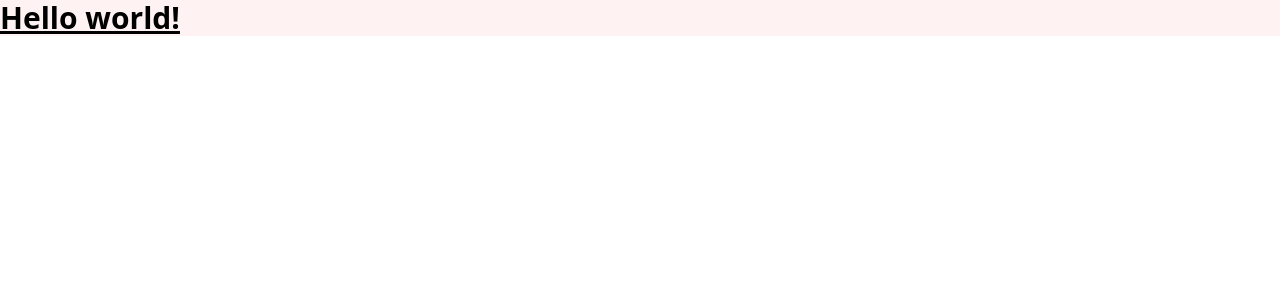
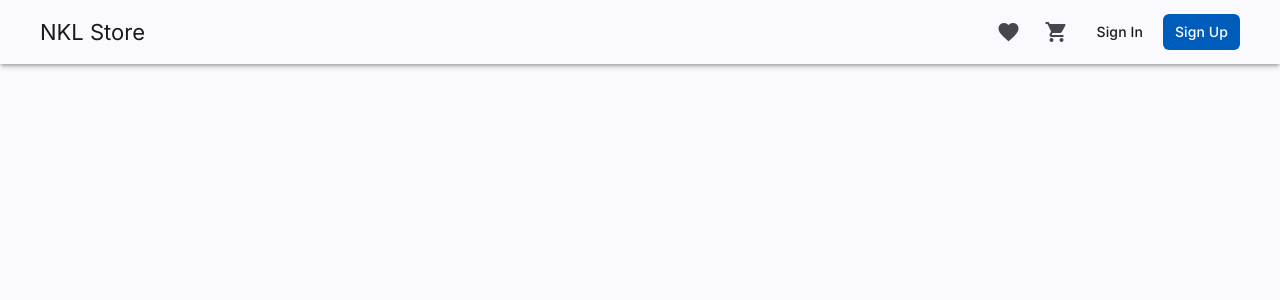
Before and after one commit to ArtemAnanev/nkl-ecommerce, an Angular app: page / in a window 1280 px wide. Shown: the top 300 px of the page. Built offline with nearby package versions, Linux system fonts and the light colour scheme.

Commit message:
added header with some buttons

```diff
--- a/angular.json
+++ b/angular.json
@@ -11,7 +11,10 @@
       "projectType": "application",
       "schematics": {
         "@schematics/angular:component": {
-          "style": "scss"
+          "style": "scss",
+          "skipTests": true,
+          "inlineTemplate": true,
+          "inlineStyle": true
         }
       },
       "root": "",
--- a/package.json
+++ b/package.json
@@ -23,10 +23,12 @@
   "private": true,
   "packageManager": "npm@11.6.1",
   "dependencies": {
+    "@angular/cdk": "^21.0.5",
     "@angular/common": "^21.0.0",
     "@angular/compiler": "^21.0.0",
     "@angular/core": "^21.0.0",
     "@angular/forms": "^21.0.0",
+    "@angular/material": "^21.0.5",
     "@angular/platform-browser": "^21.0.0",
     "@angular/router": "^21.0.0",
     "rxjs": "~7.8.0",
--- a/src/app/app.ts
+++ b/src/app/app.ts
@@ -1,10 +1,13 @@
 import {Component, signal} from '@angular/core';
+import {RouterOutlet} from "@angular/router";
+import {Header} from "./layout/header/header";
 
 @Component({
     selector: 'app-root',
-    imports: [],
+    imports: [RouterOutlet, Header],
     template: `
-        <h1 class="bg-red-50 text-3xl font-bold underline">Hello world!</h1>
+        <app-header/>
+        <router-outlet/>
     `,
     styleUrl: './app.scss'
 })
--- /dev/null
+++ b/src/app/layout/header-action/header-actions.ts
@@ -0,0 +1,24 @@
+import {Component} from '@angular/core';
+import {MatButton, MatIconButton} from "@angular/material/button";
+import {MatIcon} from "@angular/material/icon";
+
+@Component({
+    selector: 'app-header-actions',
+    imports: [MatIconButton, MatIcon, MatButton],
+    template: `
+        <div class="flex items-center gap-2">
+            <button matIconButton>
+                <mat-icon>favorite</mat-icon>
+            </button>
+            <button matIconButton>
+                <mat-icon>shopping_cart</mat-icon>
+            </button>
+            <button matButton>Sign In</button>
+            <button matButton="filled">Sign Up</button>
+        </div>
+    `,
+    styles: ``,
+})
+export class HeaderActions {
+
+}
--- /dev/null
+++ b/src/app/layout/header/header.ts
@@ -0,0 +1,21 @@
+import {Component} from '@angular/core';
+import {MatToolbar} from "@angular/material/toolbar";
+import {HeaderActions} from "../header-action/header-actions";
+
+@Component({
+    selector: 'app-header',
+    imports: [MatToolbar, HeaderActions],
+    template: `
+        <mat-toolbar class="w-full elevated py-2">
+            <div class="max-w-[1200px] mx-auto w-full flex items-center justify-between">
+                <span>NKL Store</span>
+                <app-header-actions/>
+            </div>
+        </mat-toolbar>
+
+    `,
+    styles: ``,
+})
+export class Header {
+
+}
--- a/src/index.html
+++ b/src/index.html
@@ -6,6 +6,11 @@
     <base href="/">
     <meta name="viewport" content="width=device-width, initial-scale=1">
     <link rel="icon" type="image/x-icon" href="favicon.ico">
+    <link rel="preconnect" href="https://fonts.googleapis.com">
+    <link rel="preconnect" href="https://fonts.gstatic.com" crossorigin>
+    <link href="https://fonts.googleapis.com/css2?family=Inter:ital,opsz,wght@0,14..32,100..900;1,14..32,100..900&display=swap"
+          rel="stylesheet">
+    <link href="https://fonts.googleapis.com/icon?family=Material+Icons" rel="stylesheet">
 </head>
 <body>
 <app-root></app-root>
--- a/src/styles.scss
+++ b/src/styles.scss
@@ -1,2 +1,164 @@
-/* You can add global styles to this file, and also import other style files */
-@use "tailwindcss";
+@use '@angular/material' as mat;
+@use 'tailwindcss';
+
+html {
+  @include mat.theme(
+                  (
+                          color: (
+                                  primary: mat.$azure-palette,
+                                  tertiary: mat.$blue-palette,
+                          ),
+                          typography: (
+                                  plain-family: 'Inter',
+                                  brand-family: 'Inter',
+                                  bold-weight: 600,
+                                  medium-weight: 500,
+                                  regular-weight: 400,
+                          ),
+                          density: 0,
+                  )
+  );
+}
+
+body {
+  color-scheme: light;
+  background-color: var(--mat-sys-surface);
+  color: var(--mat-sys-on-surface);
+  font: var(--mat-sys-body-medium);
+  margin: 0;
+  @include mat.dialog-overrides((container-shape: 6px,)
+  );
+
+  --mat-sys-body-large-size: 0.875rem;
+}
+
+html,
+body {
+  height: 100%;
+}
+
+body {
+  margin: 0;
+  font-family: 'Inter',
+  -apple-system,
+  BlinkMacSystemFont,
+  'Segoe UI',
+  sans-serif;
+}
+
+.elevated {
+  box-shadow: var(--mat-sys-level2);
+}
+
+button[matButton] {
+  @include mat.button-overrides(
+                  (
+                          filled-container-shape: 6px,
+                          outlined-container-shape: 6px,
+                          text-container-shape: 6px,
+                          protected-container-shape: 6px,
+                          tonal-container-shape: 6px,
+                          filled-horizontal-padding: 12px,
+                          outlined-horizontal-padding: 12px,
+                          text-horizontal-padding: 12px,
+                          protected-horizontal-padding: 12px,
+                          tonal-horizontal-padding: 12px,
+                          filled-icon-spacing: 0px,
+                          filled-icon-offset: 1px,
+                          filled-container-height: 36px,
+                          outlined-container-height: 36px,
+                          text-container-height: 36px,
+                          protected-container-height: 36px,
+                          tonal-container-height: 36px,
+                  )
+  );
+}
+
+button[matButton='outlined'].danger {
+  @include mat.button-overrides(
+                  (
+                          outlined-label-text-color: var(--mat-sys-error),
+                          outlined-outline-color: var(--mat-sys-error),
+                          outlined-state-layer-color: var(--mat-sys-error),
+                  )
+  );
+}
+
+button[matIconButton] {
+  @include mat.icon-button-overrides(
+                  (
+                          container-shape: 6px,
+                  )
+  );
+}
+
+button[matIconButton].danger {
+  @include mat.icon-button-overrides(
+                  (
+                          icon-color: var(--mat-sys-error),
+                          state-layer-color: var(--mat-sys-error),
+                  )
+  );
+}
+
+button[matIconButton].small {
+  @include mat.icon-button-overrides(
+                  (
+                          icon-size: 24px,
+                          touch-target-size: 28px,
+                          state-layer-size: 28px,
+                  )
+  );
+}
+
+mat-icon.small {
+  font-size: 20px;
+  width: 20px;
+  height: 20px;
+}
+
+.danger {
+  color: var(--mat-sys-error);
+}
+
+mat-form-field {
+  @include mat.theme(
+                  (
+                          density: -4,
+                  )
+  );
+
+  width: 100%;
+}
+
+mat-sidenav {
+  @include mat.sidenav-overrides(
+                  (
+                          container-width: 250px,
+                          container-shape: 0px,
+                          container-background-color: white,
+                          container-divider-color: var(--mat-sys-outline-variant),
+                  )
+  );
+
+  @include mat.list-overrides(
+                  (
+                          active-indicator-color: var(--mat-sys-primary),
+                          active-indicator-shape: 6px,
+                          list-item-one-line-container-height: 40px,
+                          list-item-label-text-color: red,
+                  )
+  );
+}
+
+// Style to fix the weird border with angular material + tailwindcss
+.mdc-notched-outline__notch {
+  border-right: none !important;
+}
+
+//Responsive grid
+.responsive-grid {
+  display: grid;
+  grid-template-columns: repeat(auto-fill, minmax(270px, 1fr));
+  gap: 1rem;
+}
--- a/tsconfig.json
+++ b/tsconfig.json
@@ -19,7 +19,7 @@
     "enableI18nLegacyMessageIdFormat": false,
     "strictInjectionParameters": true,
     "strictInputAccessModifiers": true,
-    "strictTemplates": true
+    "strictTemplates": true,
   },
   "files": [],
   "references": [
```
Also changed, not shown: 1 other file (tests, documents, lock files or other folders). Lines whose indentation alone changed are shown as unchanged.
